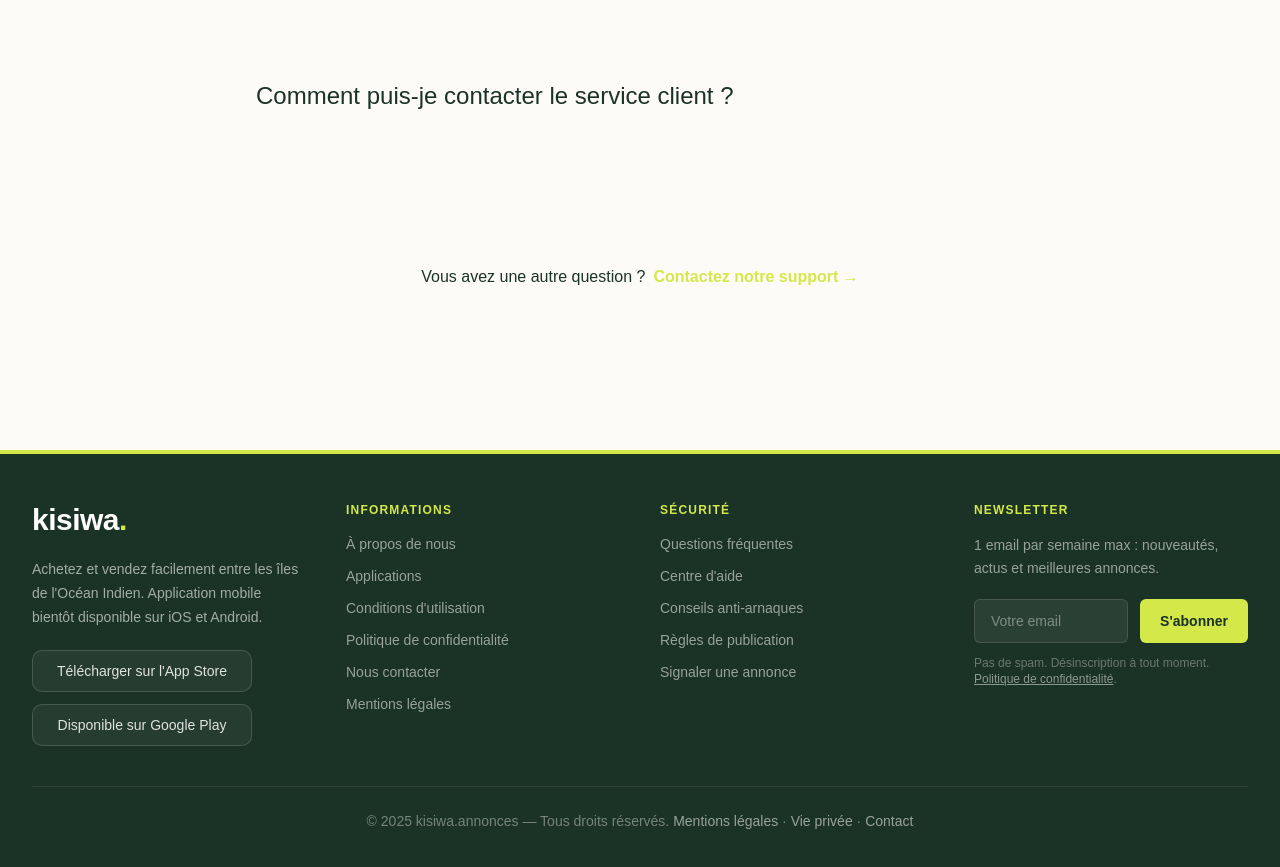
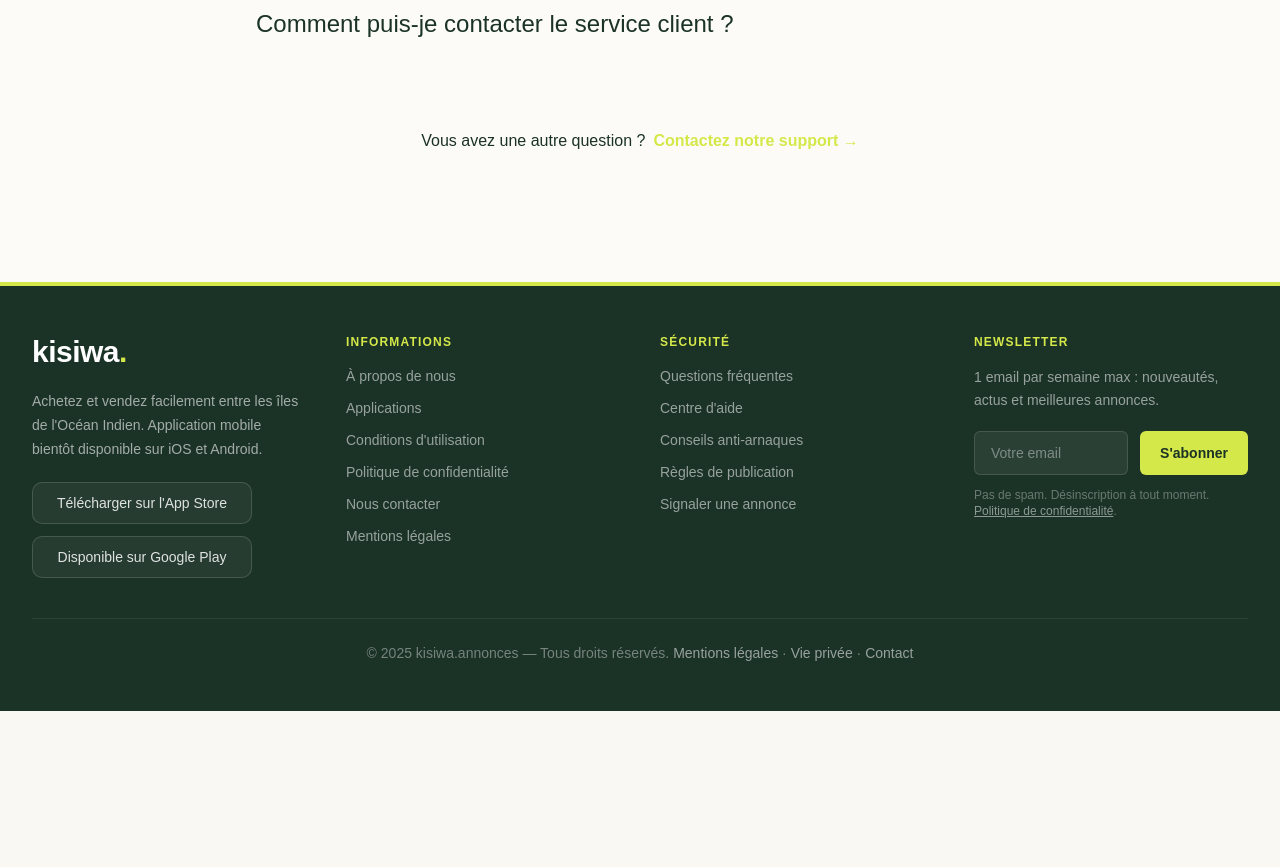
Before and after one commit to Mahmoud974/PetitCoinAnnonce, a Next.js app: page /basepage in a window 1280 px wide. Shown: the part 4760-5627 px from the top of the page. After the commit the page ends 5471 px from the top, so only its background shows below. Built offline with nearby package versions, Linux system fonts and the light colour scheme.

Commit message:
design site

```diff
--- a/src/app/basepage/page.tsx
+++ b/src/app/basepage/page.tsx
@@ -177,7 +177,7 @@ export default function KisiwaHomePage() {
           <div className="relative mb-24">
             <span className="text-[#1b3226]/40 font-bold tracking-[0.4em] uppercase text-xs text-center mx-auto">Innovation & Proximité</span>
             <h2 className="text-5xl md:text-7xl font-bold text-center mx-auto text-[#1b3226] mt-4" style={{ fontFamily: "'Syne', sans-serif" }}>
-              La plateforme <br /> <span className="italic font-serif font-light">qu{`'`}il vous faut.</span>
+              La plateforme   <span className="italic font-serif font-light">qu{`'`}il vous faut.</span>
             </h2>
           </div>
 
@@ -425,7 +425,7 @@ export default function KisiwaHomePage() {
             ))}
           </div>
 
-          <div className="mt-20 p-8 rounded-[2rem] border border-white/5 bg-white/[0.02] text-center">
+          <div className=" mt-12 rounded-[2rem] border border-white/5 bg-white/[0.02] text-center">
              <p className="text-[#1b3226]">
                Vous avez une autre question ?
                <Link href="contact-support" className="text-[#D4E84A] font-bold ml-2 hover:underline">
--- a/src/app/lists/[slug]/page.tsx
+++ b/src/app/lists/[slug]/page.tsx
@@ -77,7 +77,7 @@ export default function ElementCategory() {
               </p>
               <a
                 href="/add"
-                className="inline-block rounded-xl bg-[#1b3226] px-5 py-3 text-sm font-bold text-white transition hover:bg-red-700 active:scale-[0.99]"
+                className="inline-block rounded-xl bg-[#1b3226] px-5 py-3 text-sm font-bold text-white transition hover:bg-[#0e1e16] active:scale-[0.99]"
               >
                 Publier une annonce
               </a>
```
